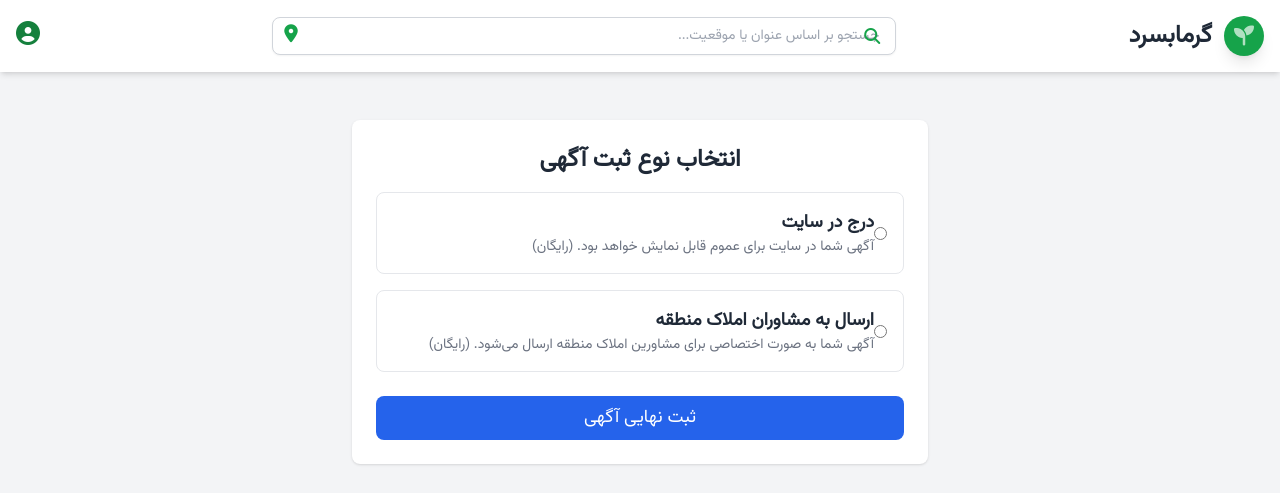
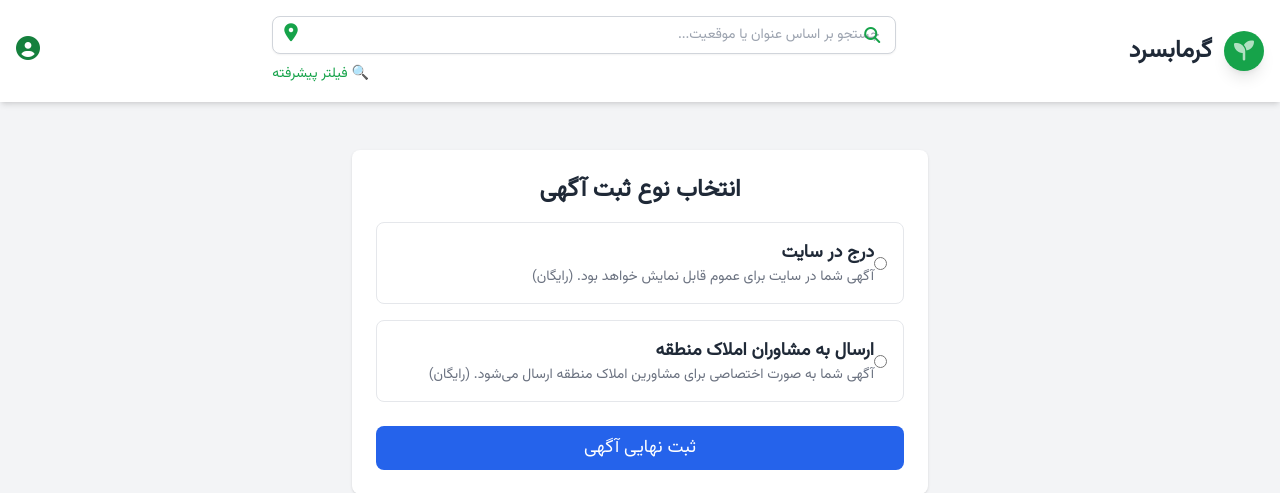
Before and after one commit to asman-trader/garmabsard-flask, a Flask app: page /lands/add/step3 in a window 1280 px wide. Shown: the top 493 px of the page. Run offline with Flask 3, Linux system fonts and the light colour scheme; the visitor is signed in with stand-in values (Sample User, id 1); some libraries are stand-ins or nearby versions.

Commit message:
Auto commit version v1

```diff
--- a/app/templates/base.html
+++ b/app/templates/base.html
@@ -43,12 +43,10 @@
 
 <body class="bg-gray-100 dark:bg-gray-900 text-gray-800 dark:text-gray-100 min-h-screen flex flex-col">
 
-  <!-- Header -->
   {% if not hide_header %}
   <header class="bg-white dark:bg-gray-800 shadow-md sticky top-0 z-30">
     <div class="max-w-7xl mx-auto px-4 py-4 flex flex-wrap items-center justify-between gap-4">
 
-      <!-- لوگو -->
       <a href="{{ url_for('main.index') }}" class="flex items-center gap-3 w-full sm:w-auto">
         <span class="bg-green-600 hover:bg-green-700 transition-all text-white w-10 h-10 flex items-center justify-center rounded-full text-xl shadow-lg font-bold">
           <i class="fas fa-seedling animate-pulse"></i>
@@ -56,7 +54,6 @@
         <span class="text-2xl font-extrabold text-gray-800 dark:text-white">گرمابسرد</span>
       </a>
 
-      <!-- جستجو و فیلتر موقعیت -->
       <div class="relative flex-1 sm:flex-initial w-full sm:w-1/2">
         <div class="relative">
           <input id="searchInput" type="text" placeholder="جستجو بر اساس عنوان یا موقعیت..."
@@ -68,21 +65,45 @@
           </button>
         </div>
 
-        <!-- منوی موقعیت -->
-        <div id="locationMenu"
-          class="absolute left-0 top-full mt-2 w-full sm:w-60 bg-white dark:bg-gray-700 border border-gray-200 dark:border-gray-600 rounded-lg shadow-xl hidden z-20 animate-fade-in-down">
+        <div id="locationMenu" class="absolute left-0 top-full mt-2 w-full sm:w-60 bg-white dark:bg-gray-700 border border-gray-200 dark:border-gray-600 rounded-lg shadow-xl hidden z-20 animate-fade-in-down">
           <div class="text-gray-700 dark:text-white font-bold px-4 py-3 border-b dark:border-gray-600">📍 انتخاب موقعیت:</div>
           {% for loc in ["", "دشت اول", "دشت دوم", "کنار جاده", "نزدیک جاده اصلی", "بالادست رودخانه"] %}
-          <div class="px-4 py-2 cursor-pointer hover:bg-green-50 dark:hover:bg-green-800 {{ 'text-green-700 font-bold dark:text-green-400' if loc else 'text-gray-700 dark:text-white' }}"
-            data-location="{{ loc }}">{{ loc or 'همه موقعیت‌ها' }}</div>
+          <div class="px-4 py-2 cursor-pointer hover:bg-green-50 dark:hover:bg-green-800 {{ 'text-green-700 font-bold dark:text-green-400' if loc else 'text-gray-700 dark:text-white' }}" data-location="{{ loc }}">{{ loc or 'همه موقعیت‌ها' }}</div>
           {% endfor %}
+        </div>
+
+        <div class="text-left mt-2">
+          <button onclick="toggleAdvancedFilters()" class="text-sm text-green-600 hover:underline">🔍 فیلتر پیشرفته</button>
+        </div>
+
+        <div id="advancedFilters" class="mt-2 bg-white dark:bg-gray-800 p-4 rounded-lg shadow hidden">
+          <div class="grid grid-cols-1 sm:grid-cols-2 gap-4 mb-4">
+            <div>
+              <label class="block text-sm mb-1 text-gray-600 dark:text-gray-300">متراژ از</label>
+              <input type="number" id="sizeFrom" class="w-full px-3 py-2 rounded border dark:bg-gray-700 dark:text-white" />
+            </div>
+            <div>
+              <label class="block text-sm mb-1 text-gray-600 dark:text-gray-300">متراژ تا</label>
+              <input type="number" id="sizeTo" class="w-full px-3 py-2 rounded border dark:bg-gray-700 dark:text-white" />
+            </div>
+            <div>
+              <label class="block text-sm mb-1 text-gray-600 dark:text-gray-300">قیمت از</label>
+              <input type="number" id="priceFrom" class="w-full px-3 py-2 rounded border dark:bg-gray-700 dark:text-white" />
+            </div>
+            <div>
+              <label class="block text-sm mb-1 text-gray-600 dark:text-gray-300">قیمت تا</label>
+              <input type="number" id="priceTo" class="w-full px-3 py-2 rounded border dark:bg-gray-700 dark:text-white" />
+            </div>
+          </div>
+          <div class="flex gap-3">
+            <button onclick="applyFilters()" class="bg-green-600 text-white px-4 py-2 rounded">اعمال فیلتر</button>
+            <button onclick="resetFilters()" class="bg-gray-400 text-white px-4 py-2 rounded">حذف فیلتر</button>
+          </div>
         </div>
       </div>
 
-      <!-- آیکون پروفایل کاربر -->
       {% if session.get('user_phone') %}
-      <a href="{{ url_for('main.profile') }}"
-        class="text-green-700 dark:text-green-400 text-2xl hover:text-green-800 transition-all" title="ناحیه کاربری">
+      <a href="{{ url_for('main.profile') }}" class="text-green-700 dark:text-green-400 text-2xl hover:text-green-800 transition-all" title="ناحیه کاربری">
         <i class="fas fa-user-circle"></i>
       </a>
       {% endif %}
@@ -91,7 +112,6 @@
   </header>
   {% endif %}
 
-  <!-- Main Content -->
   <main class="flex-1 py-6 px-4">
     {% with messages = get_flashed_messages() %}
     {% if messages %}
@@ -105,14 +125,12 @@
     {% block content %}{% endblock %}
   </main>
 
-  <!-- Floating Action Button -->
   {% if not hide_header %}
   <a href="{{ url_for('main.submit_ad') }}" class="fab" title="ثبت آگهی">
     <i class="fas fa-plus text-xl"></i>
   </a>
   {% endif %}
 
-  <!-- Scripts -->
   {% block scripts %}{% endblock %}
   <script>
     const html = document.documentElement;
@@ -128,18 +146,38 @@
     const searchInput = document.getElementById("searchInput");
     const cards = document.querySelectorAll(".land-card");
     let currentLocation = "";
-    function applyFilters(locationFilter = "") {
+
+    function applyFilters(locationFilter = currentLocation) {
       const searchValue = searchInput?.value?.trim().toLowerCase() || "";
+      const sizeFrom = parseInt(document.getElementById("sizeFrom")?.value) || 0;
+      const sizeTo = parseInt(document.getElementById("sizeTo")?.value) || Infinity;
+      const priceFrom = parseInt(document.getElementById("priceFrom")?.value) || 0;
+      const priceTo = parseInt(document.getElementById("priceTo")?.value) || Infinity;
+
       cards.forEach(card => {
         const title = card.querySelector("h3")?.textContent?.toLowerCase() || "";
         const location = card.getAttribute("data-location");
+        const size = parseInt(card.getAttribute("data-size")) || 0;
+        const price = parseInt(card.getAttribute("data-price")) || 0;
+
         const matchSearch = title.includes(searchValue);
         const matchLocation = !locationFilter || location === locationFilter;
-        card.style.display = (matchSearch && matchLocation) ? "block" : "none";
+        const matchSize = size >= sizeFrom && size <= sizeTo;
+        const matchPrice = price >= priceFrom && price <= priceTo;
+
+        card.style.display = (matchSearch && matchLocation && matchSize && matchPrice) ? "block" : "none";
       });
     }
+
+    function resetFilters() {
+      document.getElementById("sizeFrom").value = "";
+      document.getElementById("sizeTo").value = "";
+      document.getElementById("priceFrom").value = "";
+      document.getElementById("priceTo").value = "";
+      applyFilters();
+    }
+
     searchInput?.addEventListener("input", () => applyFilters(currentLocation));
-
     const locationToggle = document.getElementById("locationToggle");
     const locationMenu = document.getElementById("locationMenu");
     locationToggle?.addEventListener("click", () => locationMenu.classList.toggle("hidden"));
@@ -150,9 +188,12 @@
         applyFilters(currentLocation);
       });
     });
+
+    function toggleAdvancedFilters() {
+      document.getElementById("advancedFilters")?.classList.toggle("hidden");
+    }
   </script>
 
-  <!-- Service Worker -->
   <script>
     if ('serviceWorker' in navigator) {
       window.addEventListener('load', () => {
```
